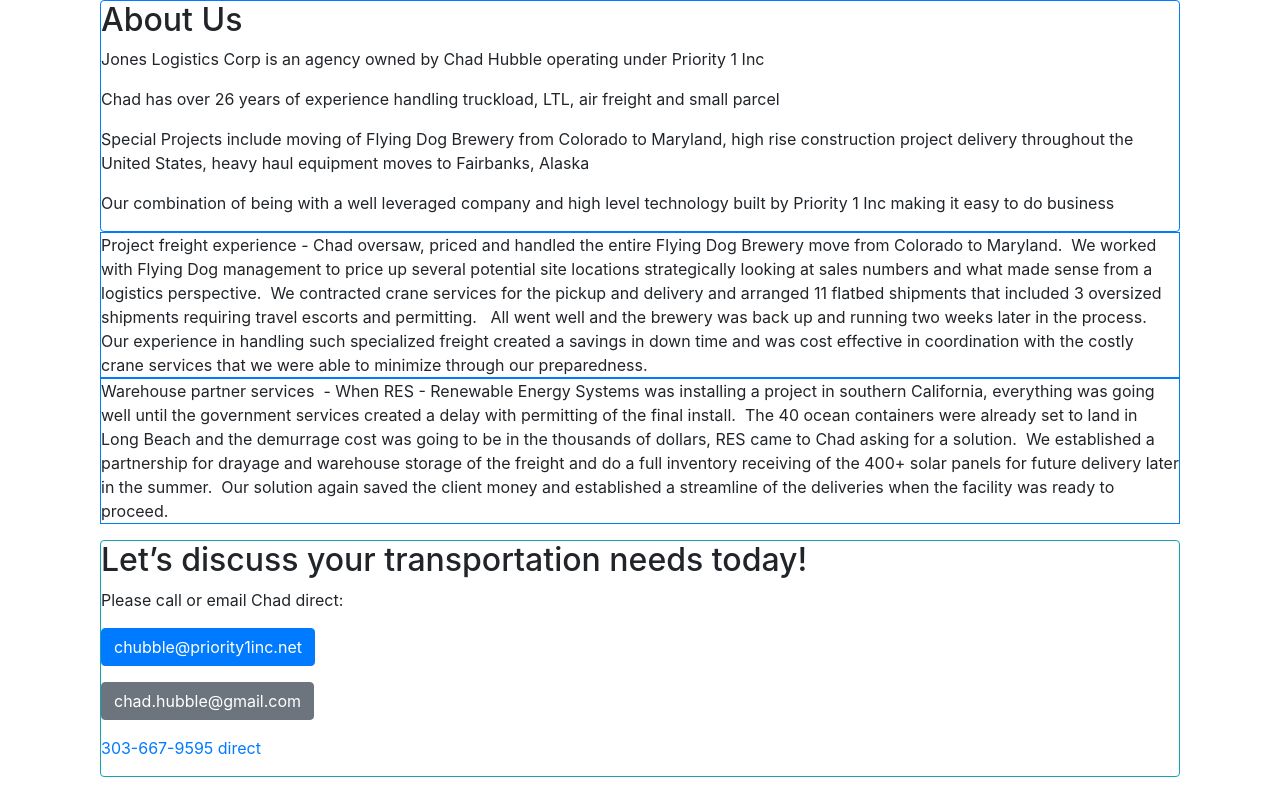
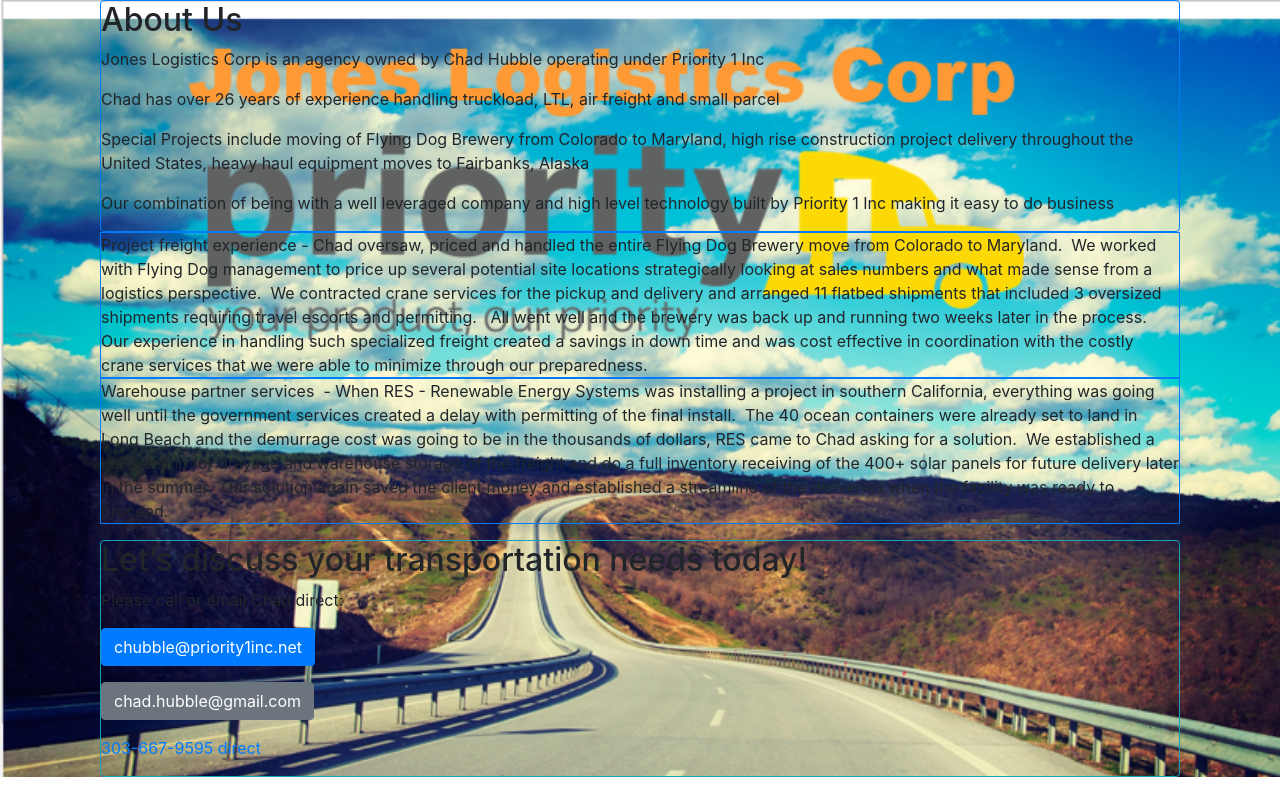
Before and after one commit to mcliff1/jonessite, a React (Create React App) app: page / in a window 1280 px wide. Built offline with nearby package versions, Linux system fonts and the light colour scheme.

Commit message:
added backkground image

```diff
--- a/src/App.css
+++ b/src/App.css
@@ -1,5 +1,10 @@
 .App {
   text-align: center;
+}
+
+.bg {
+  background-image: url('./images/background.png');
+  background-size: cover;
 }
 
 
--- a/src/App.js
+++ b/src/App.js
@@ -1,11 +1,17 @@
 import React from 'react';
+import './App.css';
 import About from './components/About';
 import Contact from './components/Contact';
 //import Navigation from './components/Navigation';
 
+
+//import desktopImage from './background.png';
+// imageUrl = window.innerWidth > 649 ? desktopImage ? mobileImage
+
 function App() {
   return (
-    <div>
+    //<div style={{backgroundImage: `(${desktopImage})`}}>
+    <div className="bg">
       <div className="container">
         <About />
         <p></p>
```
Also changed, not shown: src/images/background.png (added).
